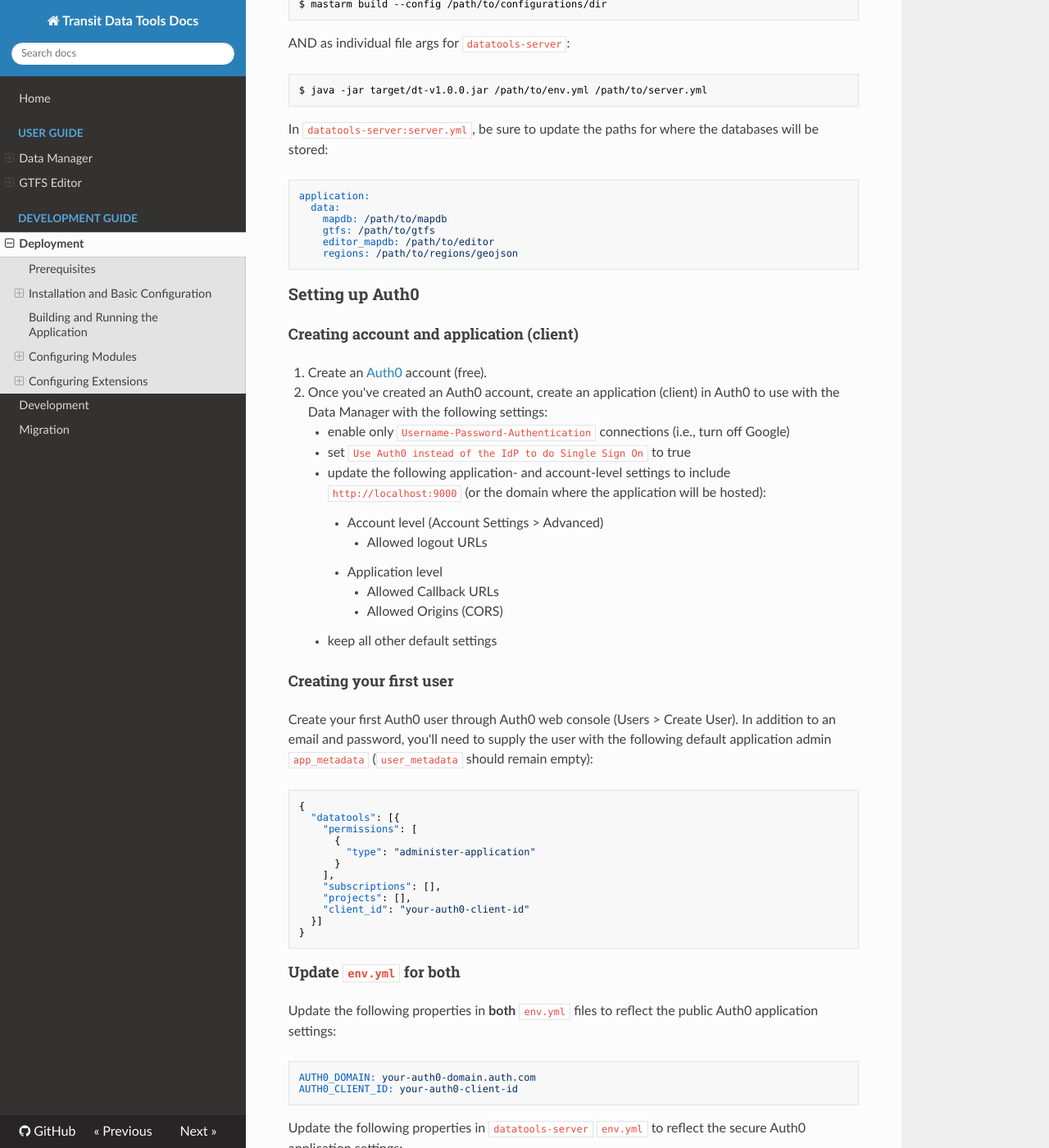
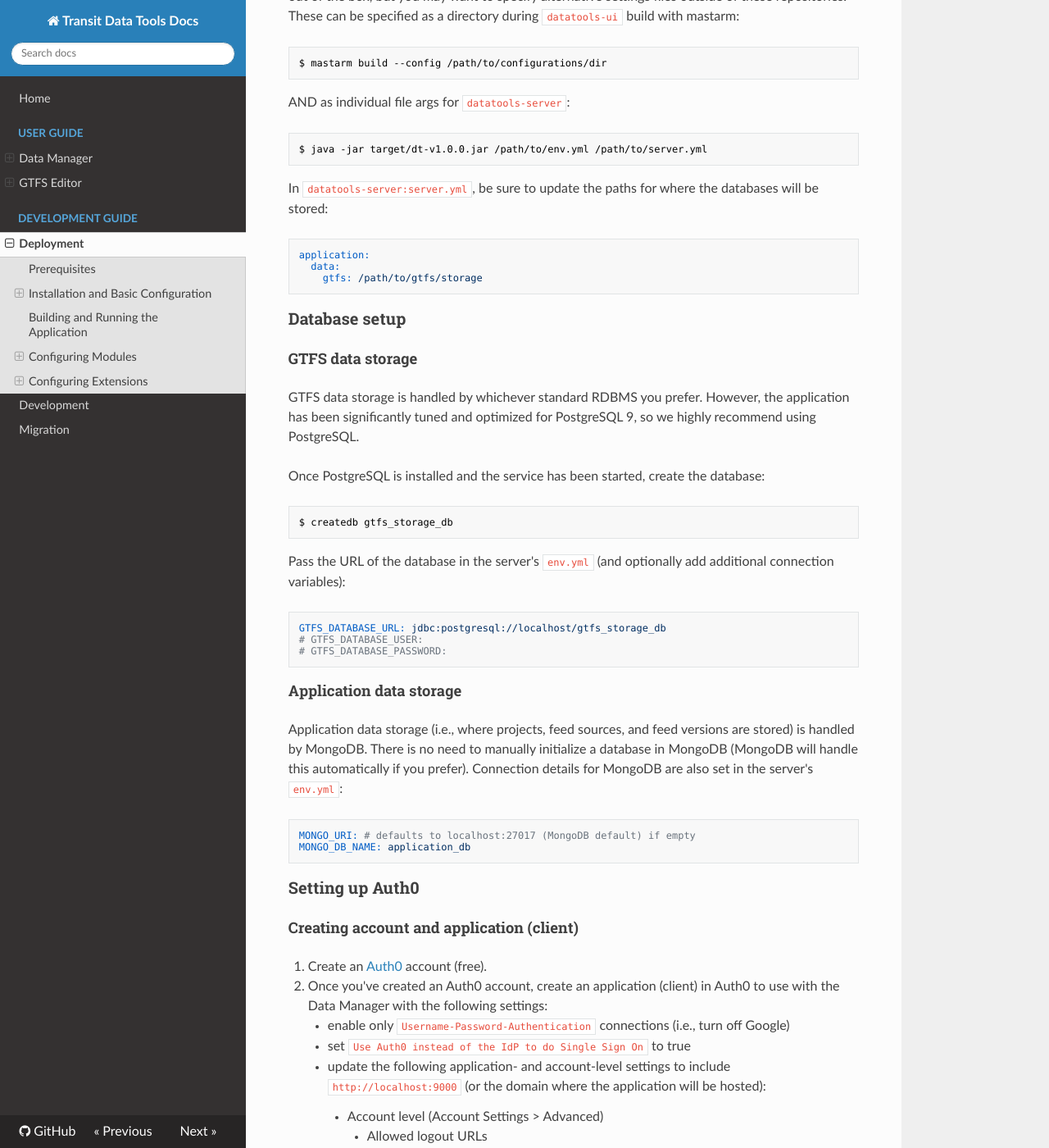
Before and after one commit to wtchen/datatools-ui, an MkDocs documentation site: the page built from docs/dev/deployment.md, in a window 1280 px wide and 1400 px high, scrolled down 862 px. Shown: the whole window at 82% size. Built offline with MkDocs 1.6.1, drawn with Linux system fonts in a browser that asks for light colours; nearby versions of some CDN libraries; old or Windows-style settings are respelled for this version of MkDocs; some of the changed text lies outside the part shown.

Commit message:
docs(deployment): update docs for mongo-pojo setup

````diff
--- a/docs/dev/deployment.md
+++ b/docs/dev/deployment.md
@@ -2,9 +2,16 @@
 
 ## Prerequisites
 
-The application consists of two repositories: a [Spark-powered Java backend](https://github.com/conveyal/datatools-server) and a [Javascript frontend written with React and Redux](https://github.com/conveyal/datatools-ui). To install and deploy the application, you will need Java 8, Maven, Node/npm, yarn, and [mastarm](https://github.com/conveyal/mastarm).
+The application consists of two repositories: a [Spark-powered Java backend](https://github.com/conveyal/datatools-server)
+and a [Javascript frontend written with React and Redux](https://github.com/conveyal/datatools-ui).
+To install and deploy the application, you will need Java 8, Maven, Node/npm,
+yarn, and [mastarm](https://github.com/conveyal/mastarm).
 
-User authentication is done via [Auth0](http://auth0.com). You will need an Auth0 account and application to use the Data Manager.
+User authentication is done via [Auth0](http://auth0.com). You will need an
+Auth0 account and application to use the Data Manager.
+
+Two databases are required for the application: [MongoDB](https://www.mongodb.com/)
+and a SQL database ([PostgreSQL](https://www.postgresql.org/) is recommended).
 
 ## Installation and Basic Configuration
 
@@ -22,9 +29,13 @@ $ cp datatools-ui/configurations/default/env.yml.tmp datatools-ui/configurations
 $ cp datatools-server/configurations/default/env.yml.tmp datatools-server/configurations/default/env.yml
 ```
 
-You'll then need to supply Auth0 account information (see below) and API keys for various services used in the application.
+You'll then need to supply Auth0 account information (see below) and API keys
+for various services used in the application.
 
-The default `server.yml` (for `datatools-server`) and `settings.yml` (for `datatools-ui`) should work out of the box, but you may want to specify alternative settings files outside of these repositories. These can be specified as a directory during `datatools-ui` build with mastarm:
+The default `server.yml` (for `datatools-server`) and `settings.yml` (for
+`datatools-ui`) should work out of the box, but you may want to specify
+alternative settings files outside of these repositories. These can be specified
+as a directory during `datatools-ui` build with mastarm:
 
 ```bash
 $ mastarm build --config /path/to/configurations/dir
@@ -35,24 +46,56 @@ AND as individual file args for `datatools-server`:
 ```bash
 $ java -jar target/dt-v1.0.0.jar /path/to/env.yml /path/to/server.yml
 ```
-In `datatools-server:server.yml`, be sure to update the paths for where the databases will be stored:
+In `datatools-server:server.yml`, be sure to update the paths for where the
+databases will be stored:
 
 ```yaml
 application:
   data:
-    mapdb: /path/to/mapdb
-    gtfs: /path/to/gtfs
-    editor_mapdb: /path/to/editor
-    regions: /path/to/regions/geojson
+    gtfs: /path/to/gtfs/storage
 ```
+
+### Database setup
+
+#### GTFS data storage
+GTFS data storage is handled by whichever standard RDBMS you prefer. However,
+the application has been significantly tuned and optimized for PostgreSQL 9, so
+we highly recommend using PostgreSQL.
+
+Once PostgreSQL is installed and the service has been started, create the
+database:
+```bash
+$ createdb gtfs_storage_db
+```
+Pass the URL of the database in the server's `env.yml` (and optionally add
+additional connection variables):
+```yaml
+GTFS_DATABASE_URL: jdbc:postgresql://localhost/gtfs_storage_db
+# GTFS_DATABASE_USER:
+# GTFS_DATABASE_PASSWORD:
+```
+
+#### Application data storage
+Application data storage (i.e., where projects, feed sources, and feed versions
+are stored) is handled by MongoDB. There is no need to manually initialize a
+database in MongoDB (MongoDB will handle this automatically if you prefer).
+Connection details for MongoDB are also set in the server's `env.yml`:
+```yaml
+MONGO_URI: # defaults to localhost:27017 (MongoDB default) if empty
+MONGO_DB_NAME: application_db
+```
+
 ### Setting up Auth0
 
 #### Creating account and application (client)
 1. Create an [Auth0](https://auth0.com) account (free).
-2. Once you've created an Auth0 account, create an application (client) in Auth0 to use with the Data Manager with the following settings:
-    - enable only `Username-Password-Authentication` connections (i.e., turn off Google)
+2. Once you've created an Auth0 account, create an application (client) in Auth0
+   to use with the Data Manager with the following settings:
+    - enable only `Username-Password-Authentication` connections (i.e., turn off
+      Google)
     - set `Use Auth0 instead of the IdP to do Single Sign On` to true
-    - update the following application- and account-level settings to include `http://localhost:9000` (or the domain where the application will be hosted):
+    - update the following application- and account-level settings to include
+      `http://localhost:9000` (or the domain where the application will be hosted):
         - Account level (Account Settings > Advanced)
             - Allowed logout URLs
         - Application level
@@ -61,7 +104,10 @@ application:
     - keep all other default settings
 
 #### Creating your first user
-Create your first Auth0 user through Auth0 web console (Users > Create User). In addition to an email and password, you'll need to supply the user with the following default application admin `app_metadata` (`user_metadata` should remain empty):
+Create your first Auth0 user through Auth0 web console (Users > Create User). In
+addition to an email and password, you'll need to supply the user with the
+following default application admin `app_metadata` (`user_metadata` should
+remain empty):
 
 ```json
 {
@@ -78,7 +124,7 @@ Create your first Auth0 user through Auth0 web console (Users > Create User). In
 }
 ```
 
-#### Update `env.yml` for both
+#### Update `env.yml` for server and UI repos
 Update the following properties in **both** `env.yml` files to reflect the public Auth0 application settings:
 
 ```yaml
@@ -132,12 +177,18 @@ $ java -jar target/dt-v1.0.0.jar /path/to/env.yml /path/to/server.yml
 ```
 
 
-The application back-end should now be running at `http://localhost:9000` (or whatever port you specified in `server.yml`).
-The front-end assets are pointed to by the back end at whatever s3 bucket name is specified in `server.yml` at `application.assets_bucket`.
+The application back-end should now be running at `http://localhost:9000` (or
+whatever port you specified in `server.yml`). The front-end assets are pointed
+to by the back end at whatever s3 bucket name is specified in `server.yml` at
+`application.assets_bucket`.
 
 ## Configuring Modules
 
-The application contains a number of optional modules that each require their own configuration settings and resources. At minimum, each module must be set to `enabled: true` and may require additional configuration.
+The application contains a number of optional modules that each require their
+own configuration settings and resources. At minimum, each module must be set to
+`enabled: true` and may require additional configuration.
+
+**Note:** for datatools-server v2.0.0, the `editor` and `r5_network`
 
 ### Editor
 
@@ -150,13 +201,16 @@ Enables the GTFS Editor module.
 - `MAPBOX_ACCESS_TOKEN`
 - `R5_URL` (optional parameter for r5 routing in editor pattern drawing)
 
-### Validator
+### R5 network validation
 
-While the application handles basic validation even without the validator module enabled, the validator allows for enhanced accessibility- and map-based validation.
+While the application handles basic validation even without the `r5_network`
+module enabled, this module allows for enhanced accessibility- and map-based
+validation.
 
 #### List of configuration settings
 
-- `OSM_VEX` - `datatools-server:env.yml` the validator requires the URL of a running instance of the [OSM vex server](https://github.com/conveyal/vanilla-extract).
+- `OSM_VEX` - `datatools-server:env.yml` the validator requires the URL of a
+running instance of the [OSM vex server](https://github.com/conveyal/vanilla-extract).
 
 
 ### Sign Configurations
@@ -189,26 +243,31 @@ Enables the OTP automated deployments module.
 
 #### List of configuration settings
 
-- `OSM_VEX` - `datatools-server:env.yml`  the validator requires the URL of a running instance of the [OSM vex server](https://github.com/conveyal/vanilla-extract).
+- `OSM_VEX` - `datatools-server:env.yml`  the validator requires the URL of a
+running instance of the [OSM vex server](https://github.com/conveyal/vanilla-extract).
 
 ### GTFS API
 
-Supports other modules with API endpoints for getting GTFS entities (routes, stops, etc.)
+Supports other modules with API endpoints for getting GTFS entities (routes,
+stops, etc.)
 
 #### List of configuration settings
 
 - `load_on_fetch` - whether to load GTFS feeds when new feed is detected
 - `load_on_startup` - whether to load GTFS feeds on application startup
 - `use_extension` - which extension to connect to
-- `update_frequency` - update frequency for GTFS API (in seconds). Comment out to disable updates.
+- `update_frequency` - update frequency for GTFS API (in seconds). Comment
+  out to disable updates.
 
 ## Configuring Extensions
 
-The application supports integration with several third-party resources for retrieving feeds.
+The application supports integration with several third-party resources for
+retrieving feeds.
 
 ### Integration with [transit.land](https://transit.land/)
 
-Ensure that the `extensions:transitland:enabled` flag is set to `true` in `config.yml`:
+Ensure that the `extensions:transitland:enabled` flag is set to `true` in
+`config.yml`:
 
 ```yaml
 extensions:
@@ -219,7 +278,8 @@ extensions:
 
 ### Integration with [TransitFeeds](http://transitfeeds.com/)
 
-Ensure that the `extensions:transitfeeds:enabled` flag is set to `true` in `config.yml`, and provide your API key:
+Ensure that the `extensions:transitfeeds:enabled` flag is set to `true` in
+`config.yml`, and provide your API key:
 
 ```yaml
 extensions:
````
Also changed, not shown: other parts of docs/dev/deployment.md (+0 -1 lines).
